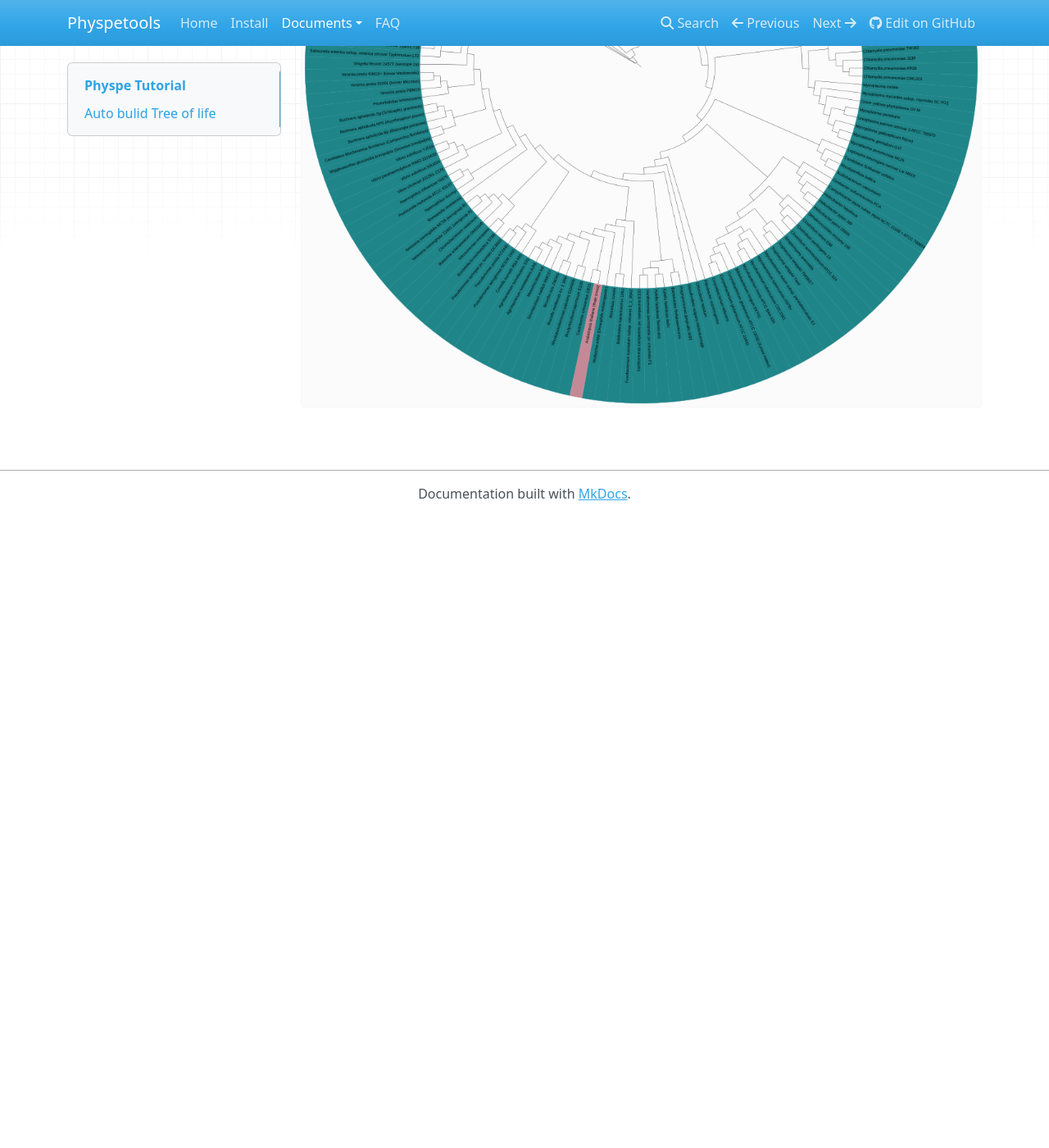
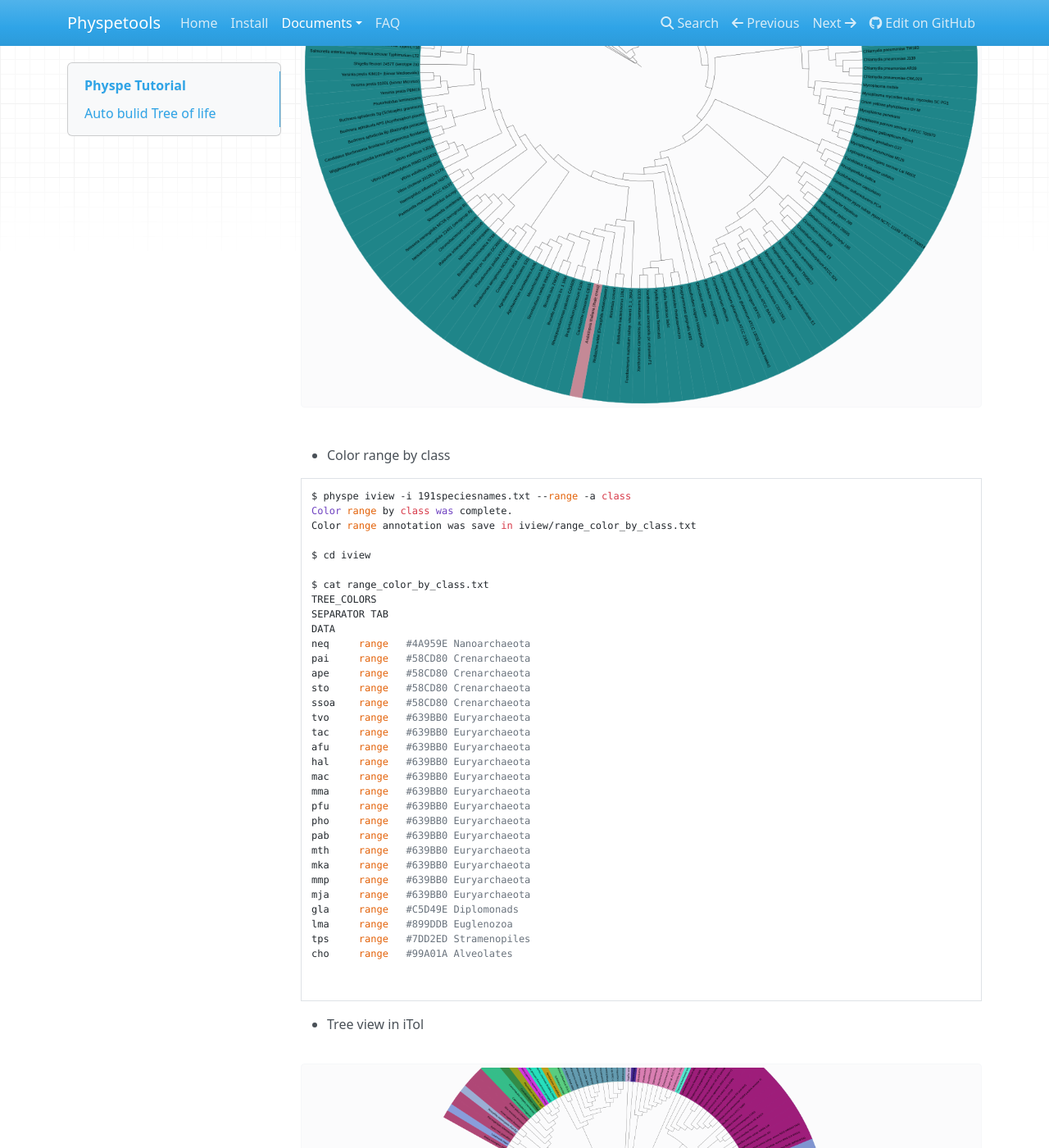
Before and after one commit to yangfangs/physpetools, an MkDocs documentation site: the page built from docs/docs/tutorial.md, in a window 1280 px wide and 1400 px high, scrolled down 4944 px. Shown: the whole window at 82% size. Built offline with MkDocs 1.6.1, drawn with Linux system fonts in a browser that asks for light colours; nearby versions of some CDN libraries; old or Windows-style settings are respelled for this version of MkDocs; before the commit the page ends 5574 px from its top, so only the background shows below that.

Commit message:
update tutorial

````diff
--- a/docs/docs/tutorial.md
+++ b/docs/docs/tutorial.md
@@ -166,7 +166,48 @@ mja     range   #996433 Archaea
 ![191_species_rna_full_color](img/191_species_rna_full_name_color.png)
 
 
+* Color range by class
 
+```
+$ physpe iview -i 191speciesnames.txt --range -a class
+Color range by class was complete.
+Color range annotation was save in iview/range_color_by_class.txt
+
+$ cd iview
+
+$ cat range_color_by_class.txt
+TREE_COLORS
+SEPARATOR TAB
+DATA
+neq     range   #4A959E Nanoarchaeota
+pai     range   #58CD80 Crenarchaeota
+ape     range   #58CD80 Crenarchaeota
+sto     range   #58CD80 Crenarchaeota
+ssoa    range   #58CD80 Crenarchaeota
+tvo     range   #639BB0 Euryarchaeota
+tac     range   #639BB0 Euryarchaeota
+afu     range   #639BB0 Euryarchaeota
+hal     range   #639BB0 Euryarchaeota
+mac     range   #639BB0 Euryarchaeota
+mma     range   #639BB0 Euryarchaeota
+pfu     range   #639BB0 Euryarchaeota
+pho     range   #639BB0 Euryarchaeota
+pab     range   #639BB0 Euryarchaeota
+mth     range   #639BB0 Euryarchaeota
+mka     range   #639BB0 Euryarchaeota
+mmp     range   #639BB0 Euryarchaeota
+mja     range   #639BB0 Euryarchaeota
+gla     range   #C5D49E Diplomonads
+lma     range   #899DDB Euglenozoa
+tps     range   #7DD2ED Stramenopiles
+cho     range   #99A01A Alveolates
+
+
+```
+
+* Tree view in iTol
+
+![191_species_rna_full_color](img/191_species_rna_full_name_color_class.png)
 
 
 
````
Also changed, not shown: docs/docs/img/191_species_rna_full_name_color_class.png (added).
